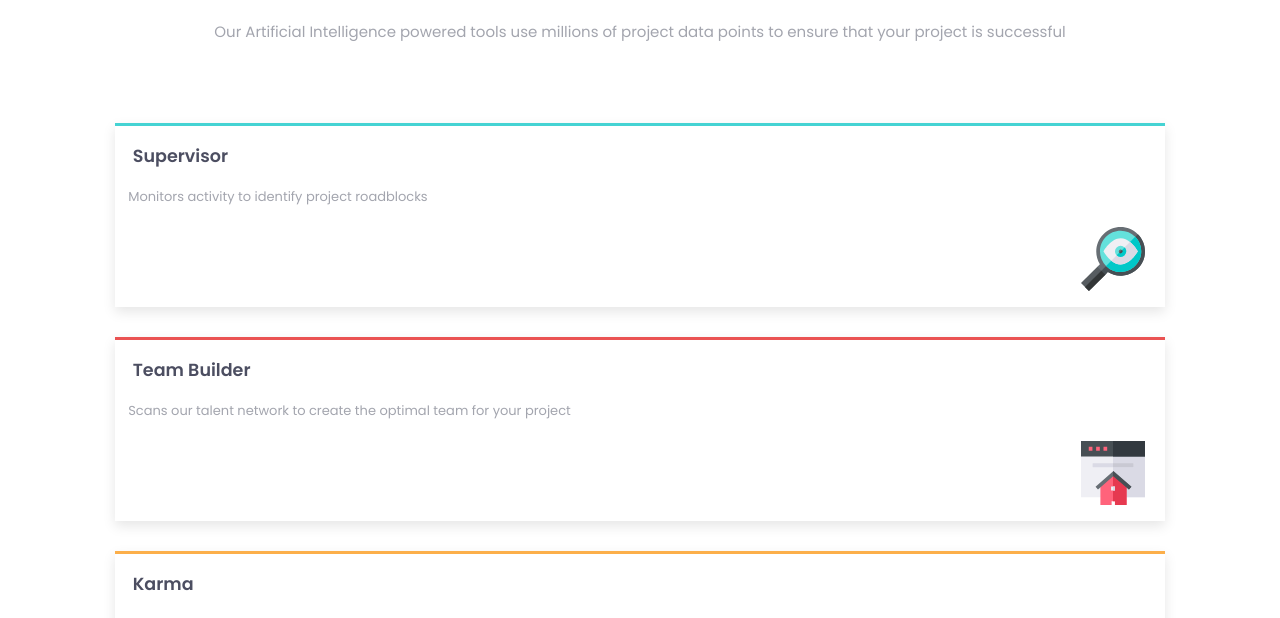
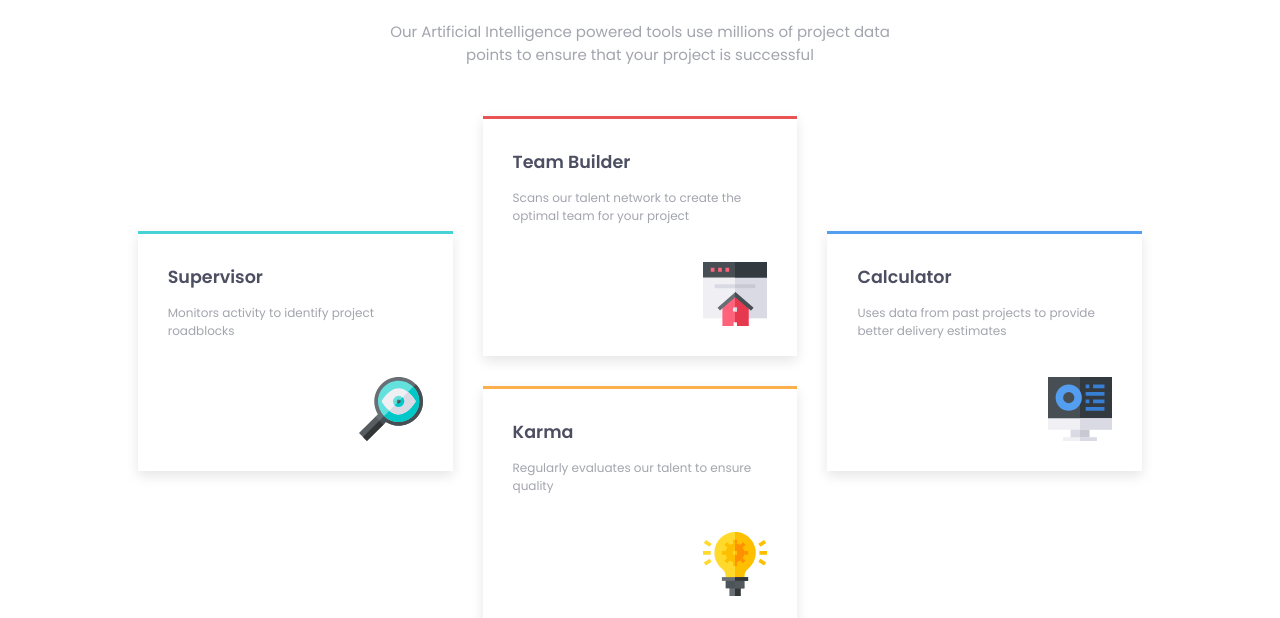
Before and after one commit to tomdolton/Four-card-feature-section, a plain HTML site: page index.html in a window 1280 px wide. Shown: the part 155-773 px from the top of the page. Drawn offline with Linux system fonts and the light colour scheme.

Commit message:
Made CSS layout for large screens

```diff
--- a/index.html
+++ b/index.html
@@ -26,7 +26,7 @@
 </head>
 
 <body>
-  <!-- <div class="wrap"> -->
+  <div class="wrap">
     <section class="header">
       <h1 class="header__title">Reliable, efficient delivery</h1>
       <h1 class="header__subtitle">Powered by Technology</h1>
@@ -85,7 +85,8 @@
             <path fill="#E63950" d="M45.576 42.245V64H33.939v-3.71H32V32.97h1.435z" />
             <path fill="#EFEFF4" d="M30.061 45.576h3.878v3.879h-3.878z" />
             <path fill="#DADAE5" d="M32 45.576h1.939v3.879H32z" />
-          <path fill="#676E74" d="M50.424 45.779l-2.452 2.706-15.487-13.526-15.488 13.526-2.452-2.706 17.94-15.718z" />
+            <path fill="#676E74"
+              d="M50.424 45.779l-2.452 2.706-15.487-13.526-15.488 13.526-2.452-2.706 17.94-15.718z" />
             <path fill="#474F54" d="M32 30.061l18.424 15.718-2.518 2.706L32 34.959z" />
           </g>
         </svg>
@@ -106,7 +107,8 @@
               d="M45.012 36.725c-2.325 1.913-3.637 4.612-3.637 7.425V47H32V0c1.462 0 2.962.15 4.425.45 8.1 1.688 14.475 8.45 15.9 16.663 1.275 7.5-1.425 14.85-7.313 19.612z" />
             <path fill="#676E74" d="M18.875 45.125h26.25v3.75h-26.25z" />
             <path fill="#FF9100" d="M39.956 10.143l2.651 2.651-3.979 3.978-2.651-2.651z" />
-          <path fill="#FDBF00" d="M25.372 24.727l2.651 2.651-3.979 3.979-2.651-2.651zM30.125 28.25h3.75v5.625h-3.75z" />
+            <path fill="#FDBF00"
+              d="M25.372 24.727l2.651 2.651-3.979 3.979-2.651-2.651zM30.125 28.25h3.75v5.625h-3.75z" />
             <path fill="#FF9100" d="M38.628 24.727l3.979 3.979-2.651 2.651-3.979-3.979zM39.5 18.875h5.625v3.75H39.5z" />
             <path fill="#FDBF00"
               d="M24.044 10.143l3.979 3.979-2.651 2.65-3.979-3.978zM18.875 18.875H24.5v3.75h-5.625zM30.125 7.625h3.75v5.625h-3.75z" />
@@ -158,7 +160,7 @@
         Coded by <a href="#">Tom Dolton</a>.
       </p>
     </footer>
-  <!-- </div> -->
+  </div>
 </body>
 
 </html>
--- a/main.css
+++ b/main.css
@@ -9,11 +9,17 @@
   --neutral-dark-blue: hsl(234, 12%, 34%);
   --neutral-gray-blue: hsl(229, 6%, 66%);
 
-  --mobile-width: 365px;
-  --desktop-width: 1440px;
 }
 
+/* mobile-width: 365px;
+desktop-width: 1440px; */
+
+
 /* Base styles */
+
+*, *:before, *:after {
+  box-sizing: border-box;
+}
 
 body {
   font-family: "Poppins", sans-serif;
@@ -33,13 +39,18 @@ p {
 
 
 /* .wrap {
-  padding: 20px;
+  width: 100%;
+  padding-left: 30px;
+  padding-right: 30px;
+  margin-left: auto;
+  margin-right: auto;
 } */
 
 section {
   width: 82%;
   min-width: 300px;
   margin: 0 auto;
+
 }
 
 /* header section */
@@ -71,11 +82,13 @@ h1 {
 /* Boxes section */
 
 .box {
-  margin: 2em 0;
+  max-width: 100%;
+  margin: 1em 0;
   border-top: solid;
   box-shadow: 0px 5px 12px 0px rgba(0,0,0,0.1);
   position: relative;
-  padding-bottom: 100px;
+  padding: 2em;
+  height: 240px;
 }
 
 .box--cyan {
@@ -95,22 +108,56 @@ h1 {
 }
 
 .box__title {
-  padding: 1em;
+  margin-bottom: .85em;
 }
 
 .box__text {
-  font-size: 13px;
-  padding: 0 1em;
+  font-size: 12px;
 }
 
 .box__icon {
-  float: right;
-  padding: 20px;
-  /* position: absolute;
-  right: 0px;
-  bottom: 0px; */
+  position: absolute;
+  right: 2em;
+  bottom: 2em;
 }
 
 .boxes {
   margin-bottom: 100px;
 }
+
+/* Large screen layout */
+@media (min-width: 780px) {
+
+  /* Large screen header section */
+  .header {
+    max-width: 40%;
+  }
+
+  /* Large screen boxes section */
+  .boxes {
+    display: flex;
+    flex-wrap: wrap;
+    justify-content: center;
+  }
+
+  .box {
+    flex: 0 0 30%;
+    max-width: 30%;
+  }
+
+  .box--cyan,
+  .box--blue {
+    position: relative;
+    top: 100px;
+  }
+
+  .box--orange {
+    order: 1;
+  }
+
+  .box--orange,
+  .box--red {
+    margin: 0 2em;
+  }
+
+}
```
Lines whose indentation alone changed are shown as unchanged.
